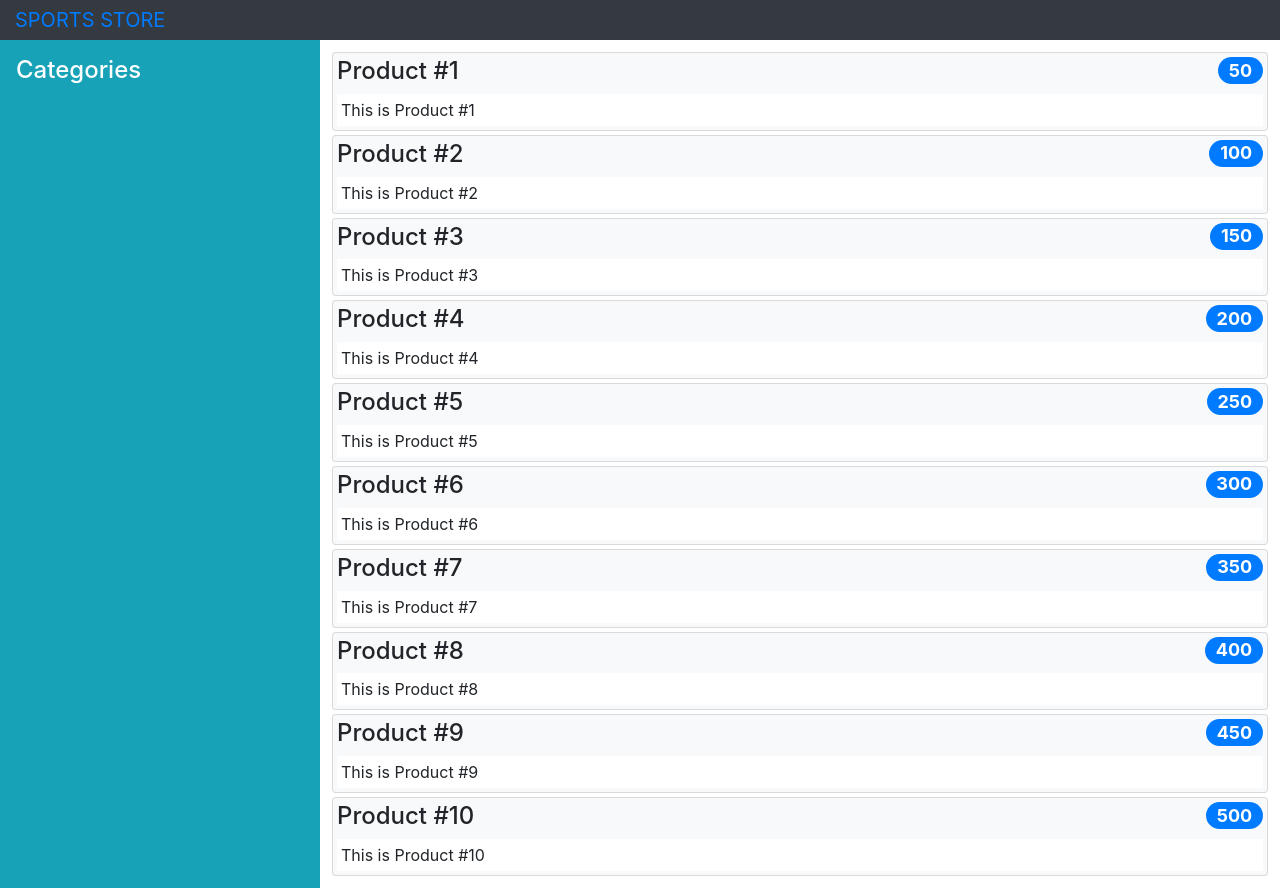
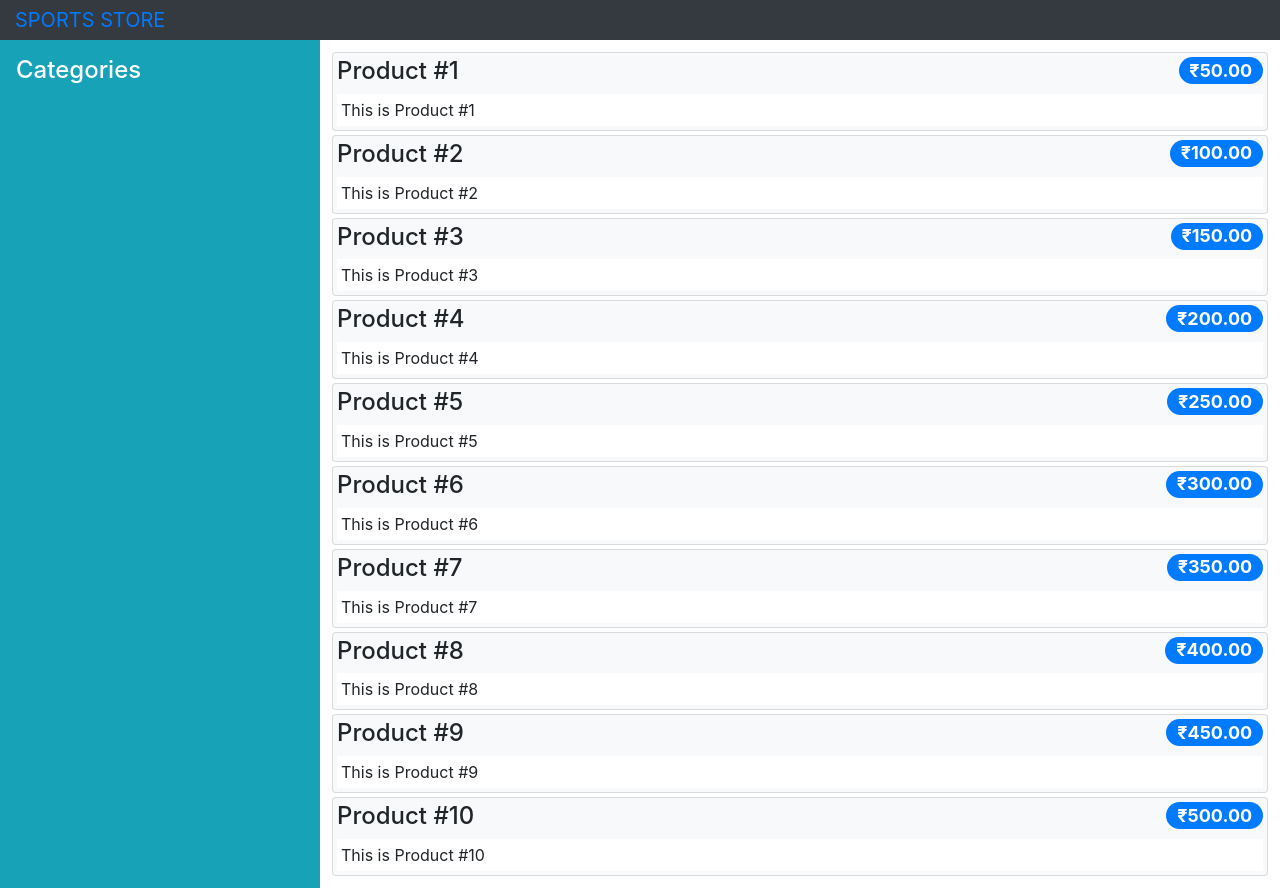
Before and after one commit to pankaj073/vuejs_sportsstore, a Vue app: page / in a window 1280 px wide. Built offline with nearby package versions, Linux system fonts and the light colour scheme.

Commit message:
Filtering the Price Data

```diff
--- a/src/components/ProductList.vue
+++ b/src/components/ProductList.vue
@@ -4,7 +4,7 @@
             <h4>
                 {{ p.name }}
                 <span class="badge badge-pill badge-primary float-right">
-                    {{ p.price }}
+                    {{ p.price | currency }}
                 </span>
             </h4>
             <div class="card-text bg-white p-1">
@@ -20,6 +20,11 @@ import { mapState } from "vuex";
 export default {
     computed: {
         ...mapState(["products"])
+    },
+    filters: {
+        currency(value) {
+            return new Intl.NumberFormat("en-IN", { style: "currency", currency: "INR" }).format(value);
+        }
     }
 }
 </script>
```
